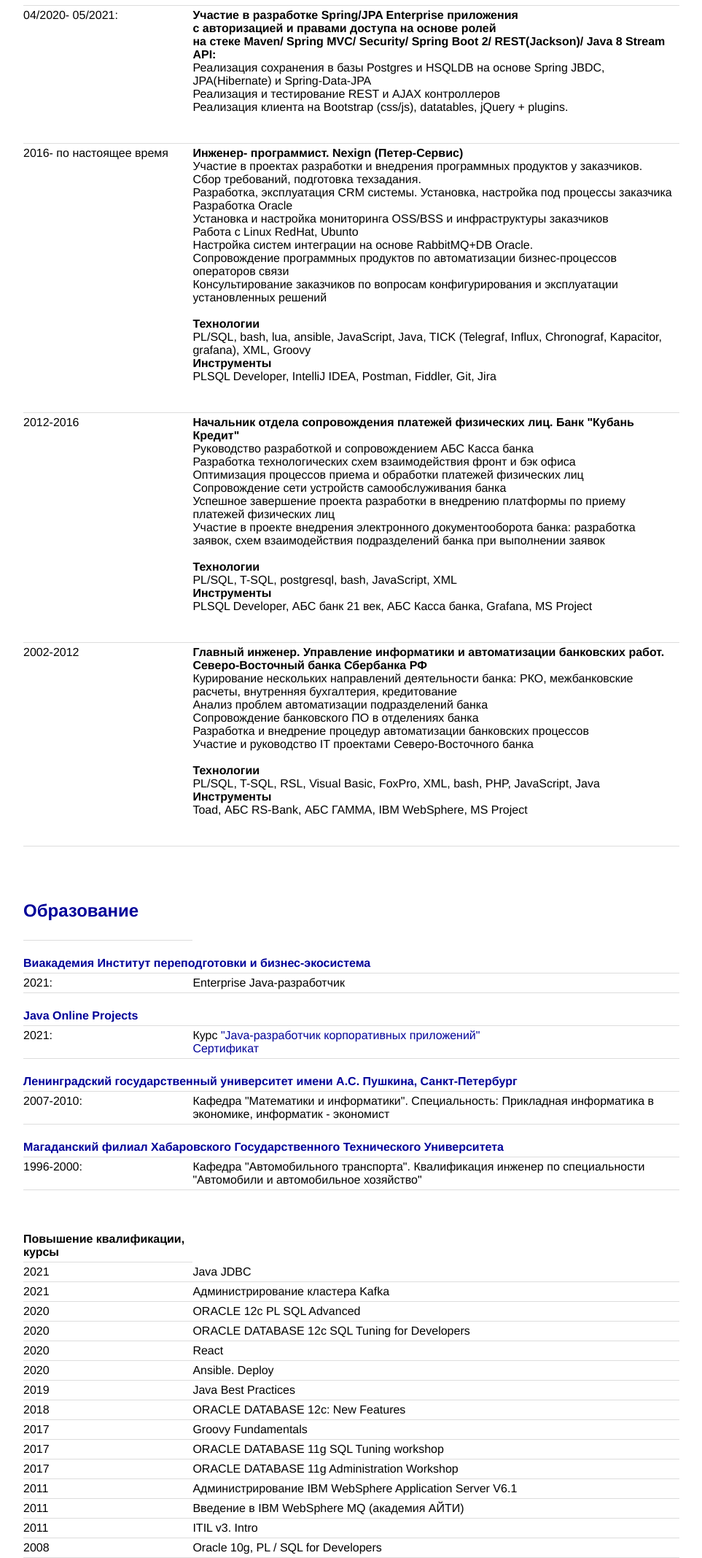
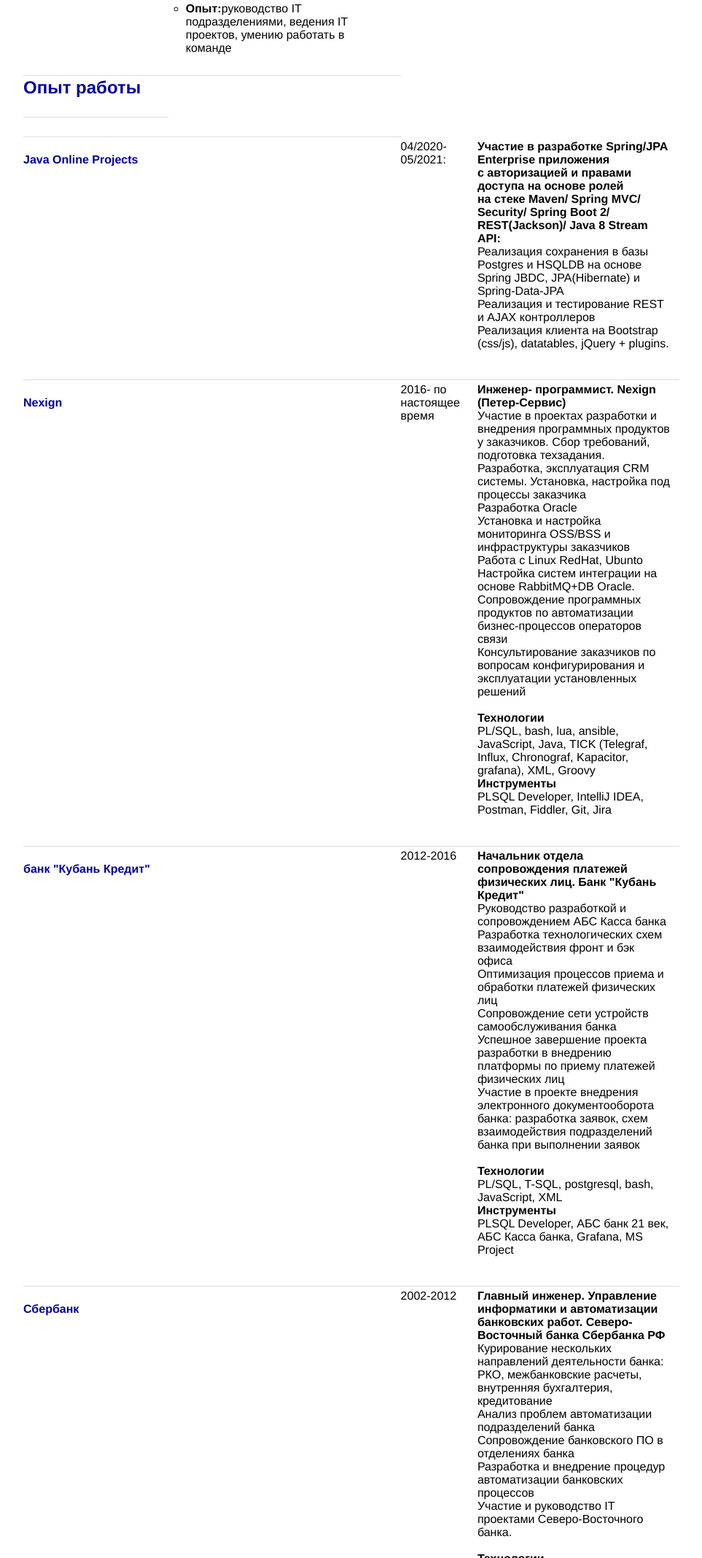
Before and after one commit to source-store/avy.github.io, a plain HTML site: page index.html in a window 1280 px wide. Shown: the part 665-2800 px from the top of the page at 73% size, without its empty margins (158-1121 px from the left). Drawn offline with Linux system fonts and the light colour scheme.

Commit message:
cv refactoring

```diff
--- a/index.html
+++ b/index.html
@@ -68,6 +68,7 @@
                     <td colspan="2"><br></td>
                 </tr>
                 <tr>
+                    <td colspan=2><strong><a href="https://javaops.ru/" target=_blank><br>Java Online Projects</a></strong></td>
                     <td>04/2020- 05/2021:</td>
                     <td>
                         <strong>Участие в разработке Spring/JPA Enterprise приложения<br>
@@ -81,6 +82,7 @@
                     </td>
                 </tr>
                 <tr>
+                    <td colspan=2><strong><a href="https://nexign.com/" target=_blank><br>Nexign</a></strong></td>
                     <td>2016- по настоящее время</td>
                     <td><strong>Инженер- программист. Nexign (Петер-Сервис)</strong><br>
                         Участие в проектах разработки и внедрения программных продуктов у заказчиков. Сбор требований,
@@ -102,6 +104,7 @@
                 </tr>
 
                 <tr>
+                    <td colspan=2><strong><a href="https://kk.bank/" target=_blank><br>банк "Кубань Кредит"</a></strong></td>
                     <td>2012-2016</td>
                     <td><strong>Начальник отдела сопровождения платежей физических лиц. Банк "Кубань
                         Кредит"</strong><br>
@@ -120,6 +123,7 @@
                     </td>
                 </tr>
                 <tr>
+                    <td colspan=2><strong><a href="https://www.sberbank.ru/" target=_blank><br>Сбербанк</a></strong></td>
                     <td>2002-2012</td>
                     <td><strong>Главный инженер. Управление информатики и автоматизации банковских работ.
                         Северо-Восточный банка Сбербанка РФ</strong><br>
@@ -128,7 +132,7 @@
                         Анализ проблем автоматизации подразделений банка<br>
                         Сопровождение банковского ПО в отделениях банка<br>
                         Разработка и внедрение процедур автоматизации банковских процессов<br>
-                        Участие и руководство IT проектами Северо-Восточного банка<br><br>
+                        Участие и руководство IT проектами Северо-Восточного банка.<br><br>
                         <strong>Технологии</strong><br>
                         PL/SQL, T-SQL, RSL, Visual Basic, FoxPro, XML, bash, PHP, JavaScript, Java<br>
                         <strong>Инструменты</strong><br>
```
